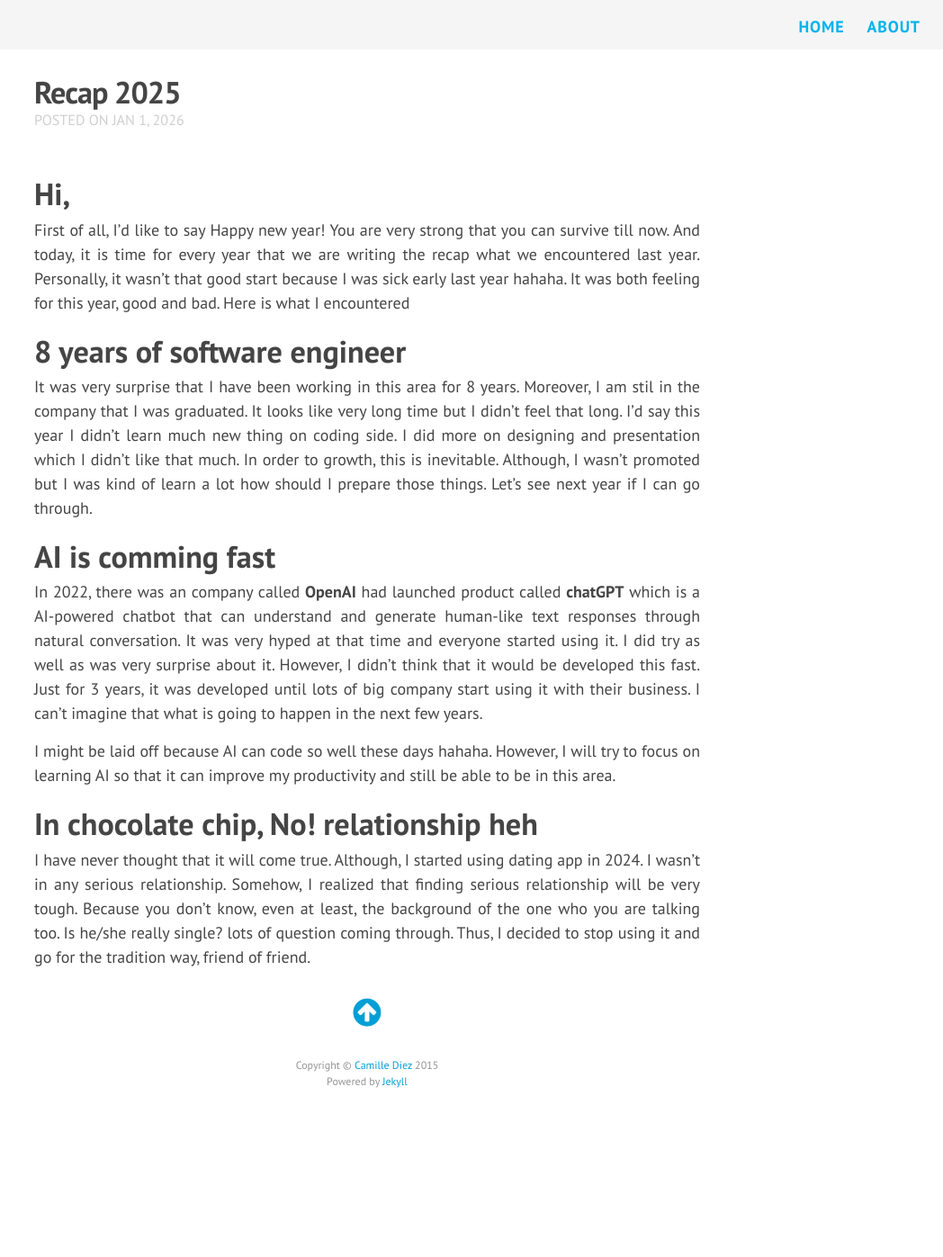
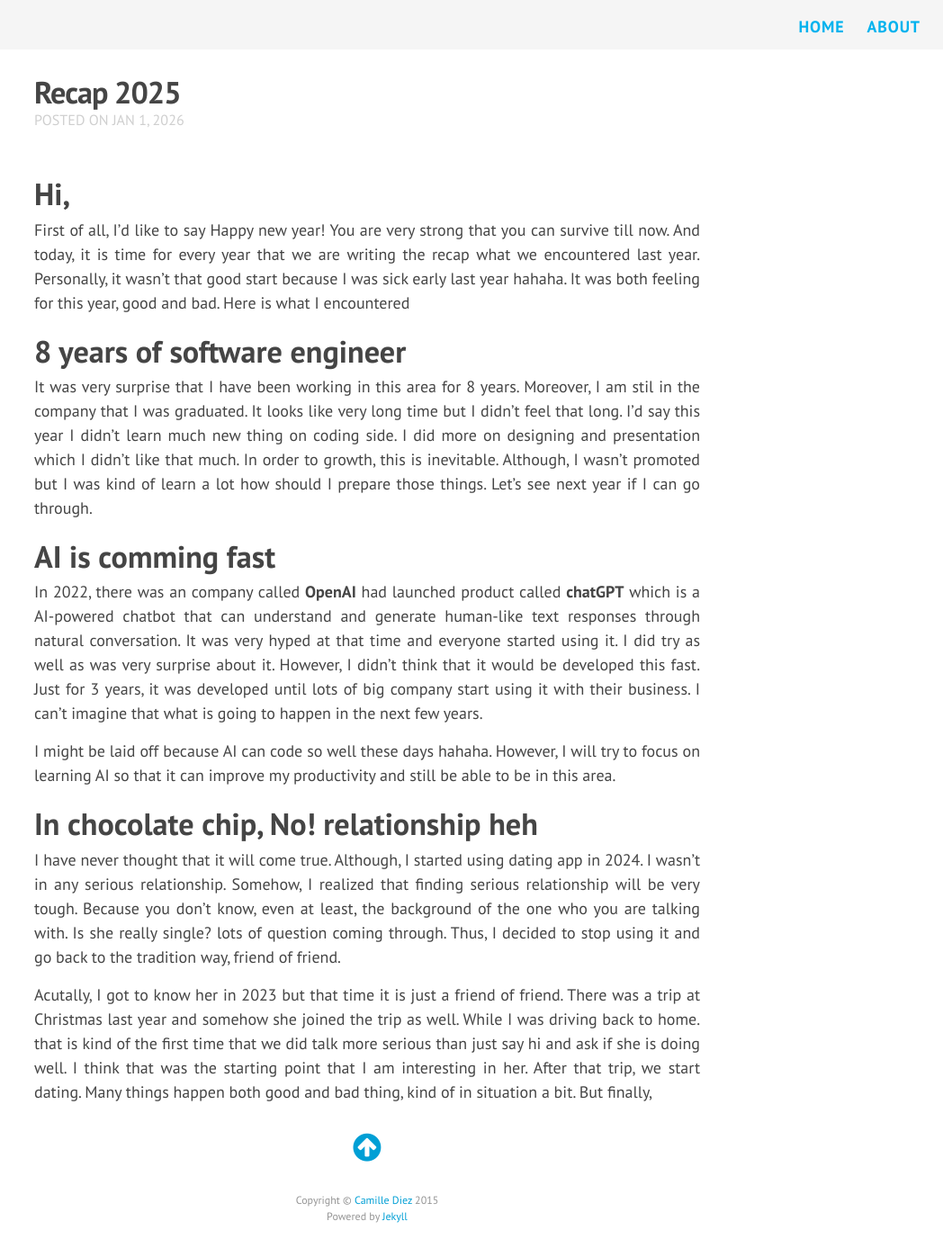
Before and after one commit to oat9002/oat9002.github.io, a Jekyll site: the page built from _posts/2026-01-01-recap-2025.md, in a window 1280 px wide. Shown: the whole page at 90% size, without its empty margins (232-1280 px from the left). Built offline with Jekyll 4.4.1, drawn with Linux system fonts in a browser that asks for light colours; nearby versions of some CDN libraries; some web fonts are replaced; before the commit the page ends 1247 px from its top, so only the background shows below that.

Commit message:
🎉 update recap 2025 post: refine dating experiences section and add new content about a relationship

```diff
--- a/_posts/2026-01-01-recap-2025.md
+++ b/_posts/2026-01-01-recap-2025.md
@@ -19,4 +19,6 @@ I might be laid off because AI can code so well these days hahaha. However, I wi
 
 # In chocolate chip, No! relationship heh
 
-I have never thought that it will come true. Although, I started using dating app in 2024. I wasn't in any serious relationship. Somehow, I realized that finding serious relationship will be very tough. Because you don't know, even at least, the background of the one who you are talking too. Is he/she really single? lots of question coming through. Thus, I decided to stop using it and go for the tradition way, friend of friend.
+I have never thought that it will come true. Although, I started using dating app in 2024. I wasn't in any serious relationship. Somehow, I realized that finding serious relationship will be very tough. Because you don't know, even at least, the background of the one who you are talking with. Is she really single? lots of question coming through. Thus, I decided to stop using it and go back to the tradition way, friend of friend.
+
+Acutally, I got to know her in 2023 but that time it is just a friend of friend. There was a trip at Christmas last year and somehow she joined the trip as well. While I was driving back to home. that is kind of the first time that we did talk more serious than just say hi and ask if she is doing well. I think that was the starting point that I am interesting in her. After that trip, we start dating. Many things happen both good and bad thing, kind of in situation a bit. But finally,
```
Also changed, not shown: 1 other file.
